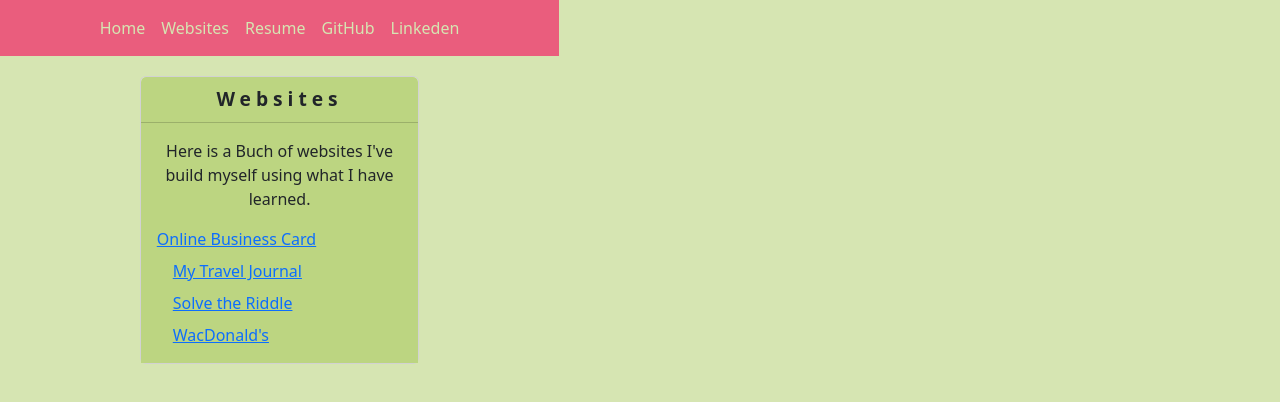
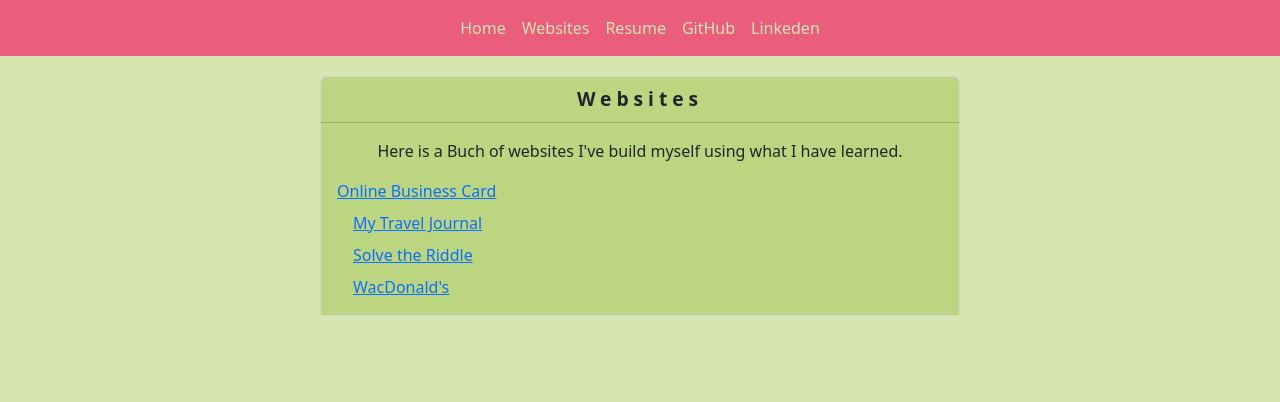
Before and after one commit to I3orborygmos/Dev-Page, a React (Create React App) app: page /websites in a window 1280 px wide. Shown: the top 402 px of the page. Built offline with nearby package versions, Linux system fonts and the light colour scheme.

Commit message:
9th commit

```diff
--- a/src/index.css
+++ b/src/index.css
@@ -40,19 +40,10 @@ padding-right: 200px;
 padding-left: 100px;
 }
 
-/* Website Links */
-
-.app {
-    display: flex;
-    width: 100%;
-    height: 100%;
-
-  @media only screen and (min-width : 768px) {
+ @media only screen and (max-width: 600px) {
+    .app{
     width: 50%;
     min-height: 50vh;
     height: 50vh;
+    }
   }
- @media only screen and (min-width : 992px) {
-   width: 100%;
-}
-}
```
